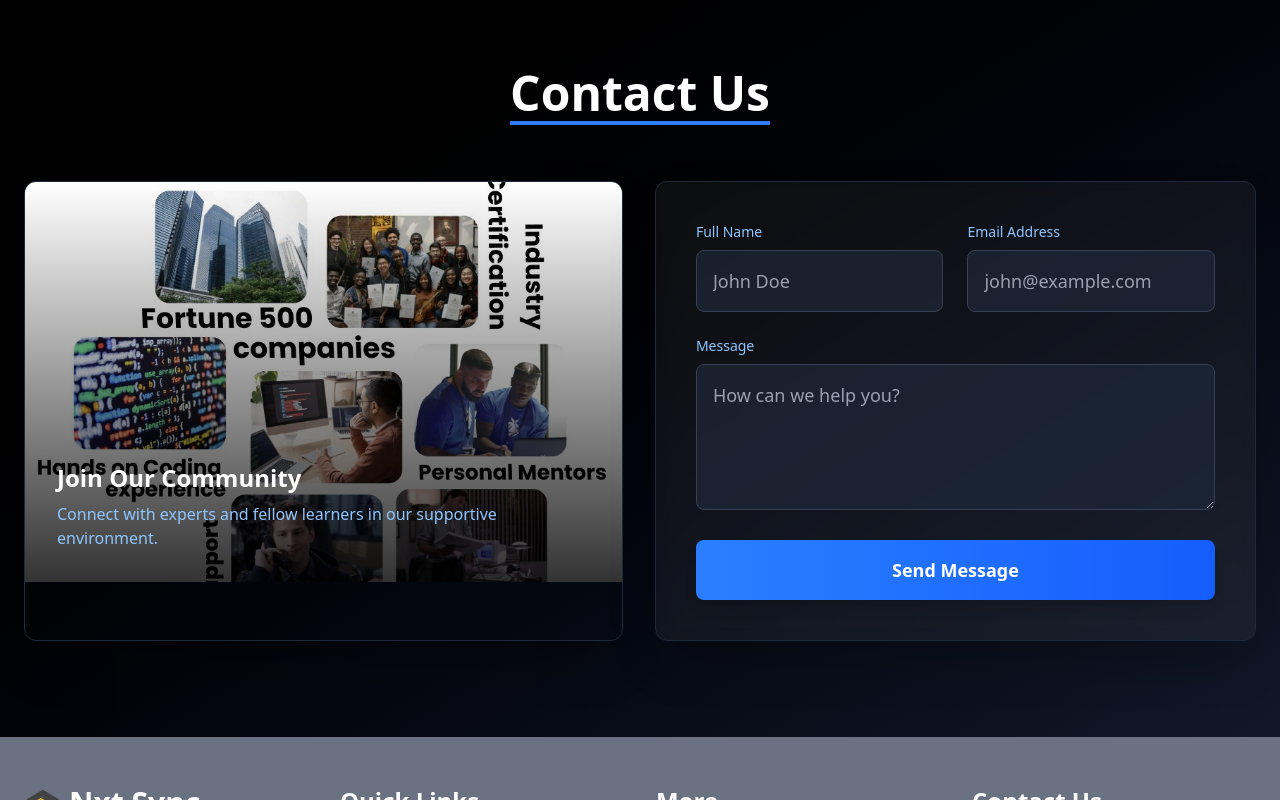
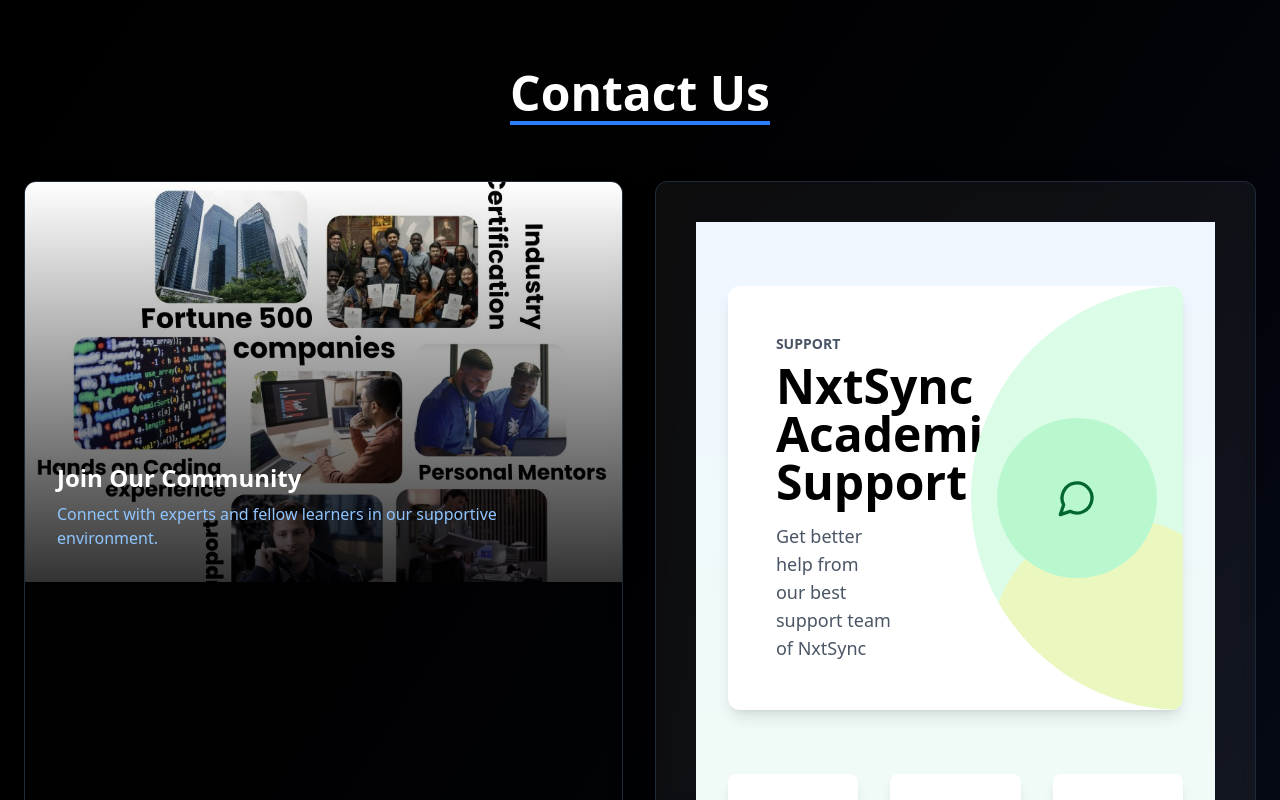
Before and after one commit to mismyst/nextsync, a Next.js app: page / in a window 1280 px wide. Shown: the part 2494-3294 px from the top of the page. Built offline with nearby package versions, Linux system fonts and the light colour scheme.

Commit message:
Update page.tsx

```diff
--- a/app/page.tsx
+++ b/app/page.tsx
@@ -210,41 +210,7 @@
 
               {/* Right side - Contact form container */}
               <div className="lg:w-1/2 backdrop-blur-sm bg-white/5 rounded-xl p-6 md:p-8 lg:p-10 border border-gray-800 shadow-2xl">
-                <div className="max-w-xl mx-auto">
-                  <div className="space-y-6">
-                    <div className="grid grid-cols-1 md:grid-cols-2 gap-6">
-                      <div>
-                        <label className="block text-blue-300 text-sm font-medium mb-2">Full Name</label>
-                        <input
-                          type="text"
-                          className="w-full bg-gray-800/70 border border-gray-700 rounded-lg p-4 text-white placeholder-gray-400 focus:outline-none focus:ring-2 focus:ring-blue-500 focus:border-transparent text-lg"
-                          placeholder="John Doe"
-                        />
-                      </div>
-                      <div>
-                        <label className="block text-blue-300 text-sm font-medium mb-2">Email Address</label>
-                        <input
-                          type="email"
-                          className="w-full bg-gray-800/70 border border-gray-700 rounded-lg p-4 text-white placeholder-gray-400 focus:outline-none focus:ring-2 focus:ring-blue-500 focus:border-transparent text-lg"
-                          placeholder="john@example.com"
-                        />
-                      </div>
-                    </div>
-                    <div>
-                      <label className="block text-blue-300 text-sm font-medium mb-2">Message</label>
-                      <textarea
-                        className="w-full bg-gray-800/70 border border-gray-700 rounded-lg p-4 text-white placeholder-gray-400 focus:outline-none focus:ring-2 focus:ring-blue-500 focus:border-transparent text-lg"
-                        placeholder="How can we help you?"
-                        rows={4}
-                      ></textarea>
-                    </div>
-                    <div>
-                      <button className="w-full bg-gradient-to-r from-blue-500 to-blue-600 hover:from-blue-600 hover:to-blue-700 text-white font-semibold py-4 px-6 rounded-lg transition-all duration-200 text-lg shadow-lg">
-                        Send Message
-                      </button>
-                    </div>
-                  </div>
-                </div>
+                <ContactForm />
               </div>
             </div>
           </div>
```
